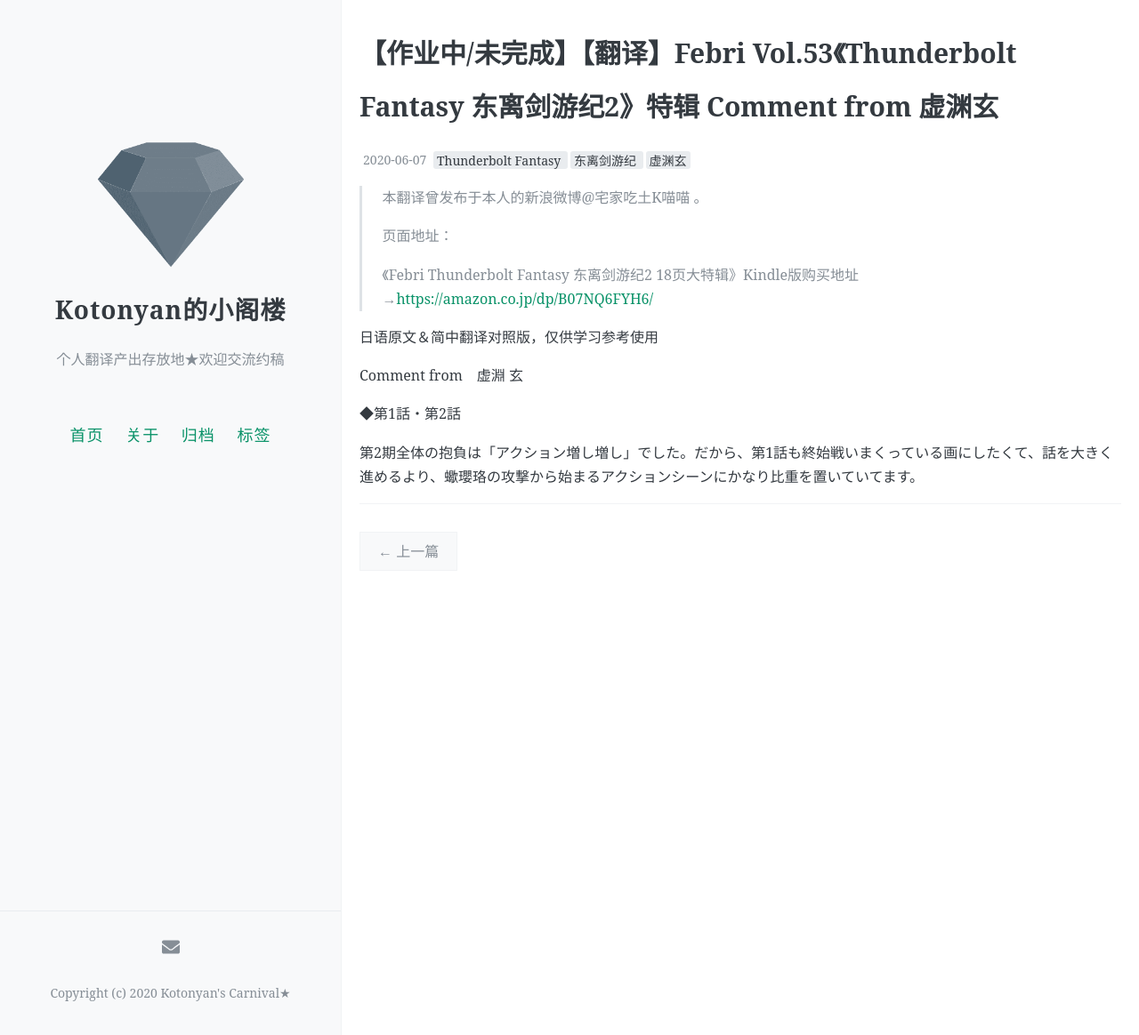
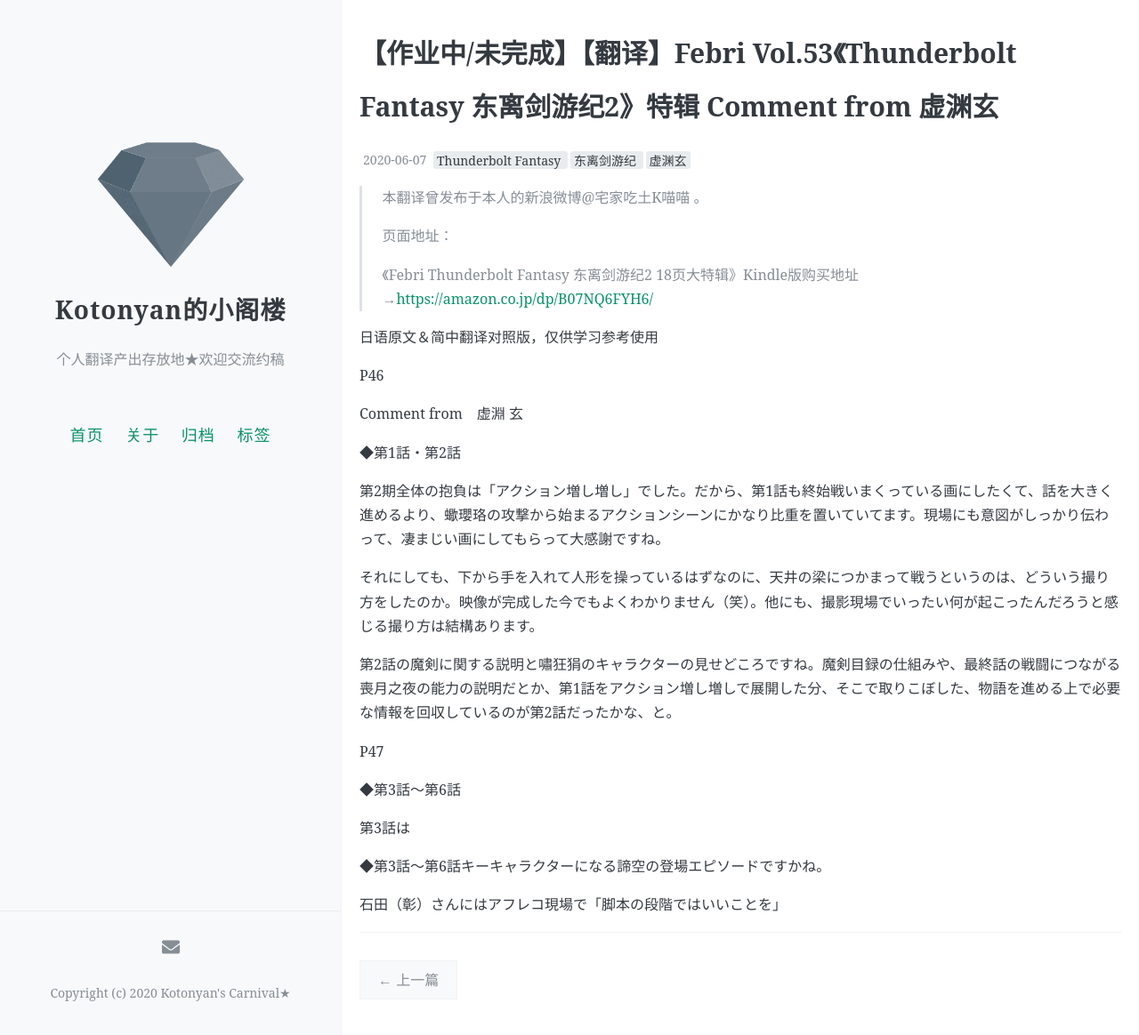
Before and after one commit to kotonyan/loft, a Jekyll site: the page built from _posts/2020-06-07-Translation-Febri-Vol.53-Special-Comment-from-Urobuchi-Gen.md, in a window 1280 px wide and 1164 px high. Shown: the whole window at 89% size. Built offline with Jekyll 4.4.1, drawn with Linux system fonts in a browser that asks for light colours; comment, search, counter and statistics services are not loaded.

Commit message:
Update 2020-06-07-Translation-Febri-Vol.53-Special-Comment-from-Urobuchi-Gen.md

```diff
--- a/_posts/2020-06-07-Translation-Febri-Vol.53-Special-Comment-from-Urobuchi-Gen.md
+++ b/_posts/2020-06-07-Translation-Febri-Vol.53-Special-Comment-from-Urobuchi-Gen.md
@@ -16,8 +16,24 @@ comments: true
 
 日语原文＆简中翻译对照版，仅供学习参考使用
 
+P46
+
 Comment from　虚淵 玄
 
 ◆第1話・第2話
 
-第2期全体の抱負は「アクション増し増し」でした。だから、第1話も終始戦いまくっている画にしたくて、話を大きく進めるより、蠍瓔珞の攻撃から始まるアクションシーンにかなり比重を置いていてます。
+第2期全体の抱負は「アクション増し増し」でした。だから、第1話も終始戦いまくっている画にしたくて、話を大きく進めるより、蠍瓔珞の攻撃から始まるアクションシーンにかなり比重を置いていてます。現場にも意図がしっかり伝わって、凄まじい画にしてもらって大感謝ですね。
+
+それにしても、下から手を入れて人形を操っているはずなのに、天井の梁につかまって戦うというのは、どういう撮り方をしたのか。映像が完成した今でもよくわかりません（笑）。他にも、撮影現場でいったい何が起こったんだろうと感じる撮り方は結構あります。
+
+第2話の魔剣に関する説明と嘯狂狷のキャラクターの見せどころですね。魔剣目録の仕組みや、最終話の戦闘につながる喪月之夜の能力の説明だとか、第1話をアクション増し増しで展開した分、そこで取りこぼした、物語を進める上で必要な情報を回収しているのが第2話だったかな、と。
+
+P47
+
+◆第3話〜第6話
+
+第3話は
+
+◆第3話〜第6話キーキャラクターになる諦空の登場エピソードですかね。
+
+石田（彰）さんにはアフレコ現場で「脚本の段階ではいいことを」
```
